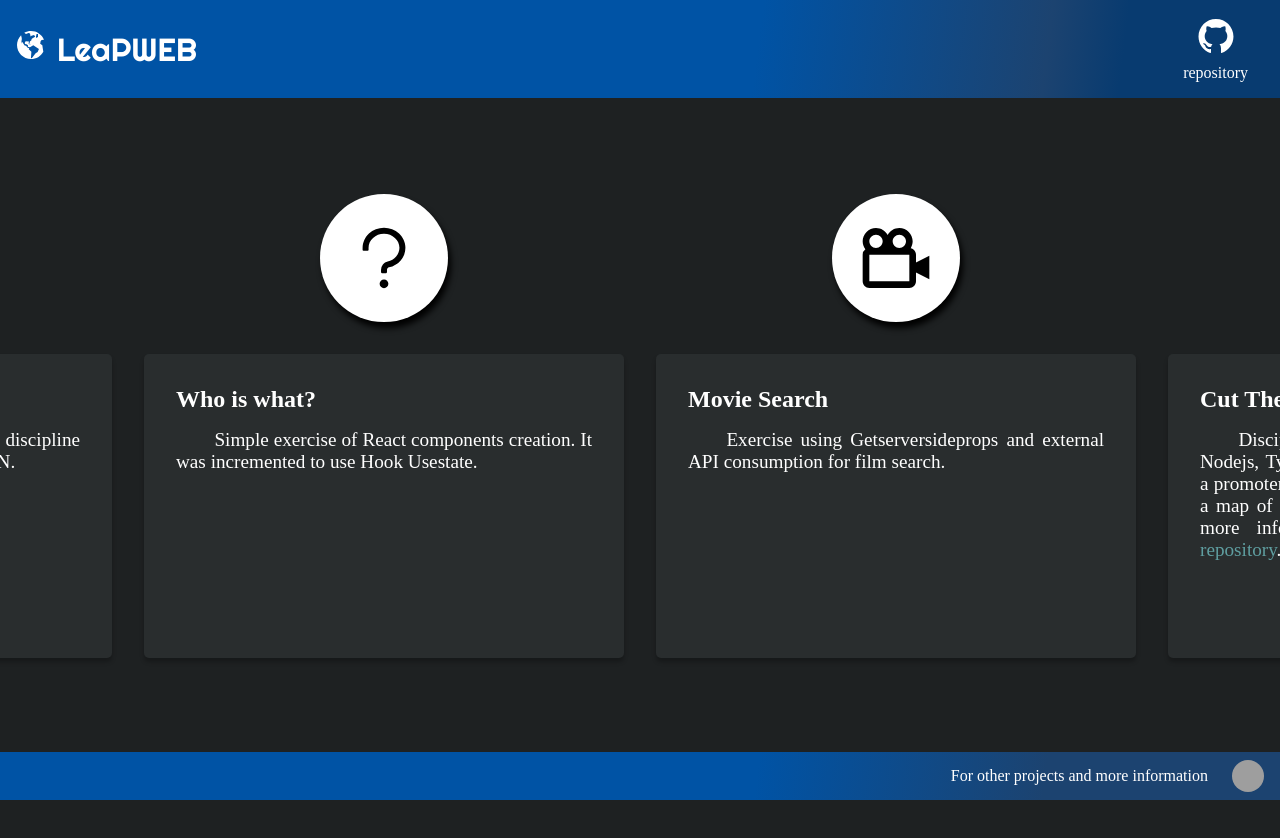
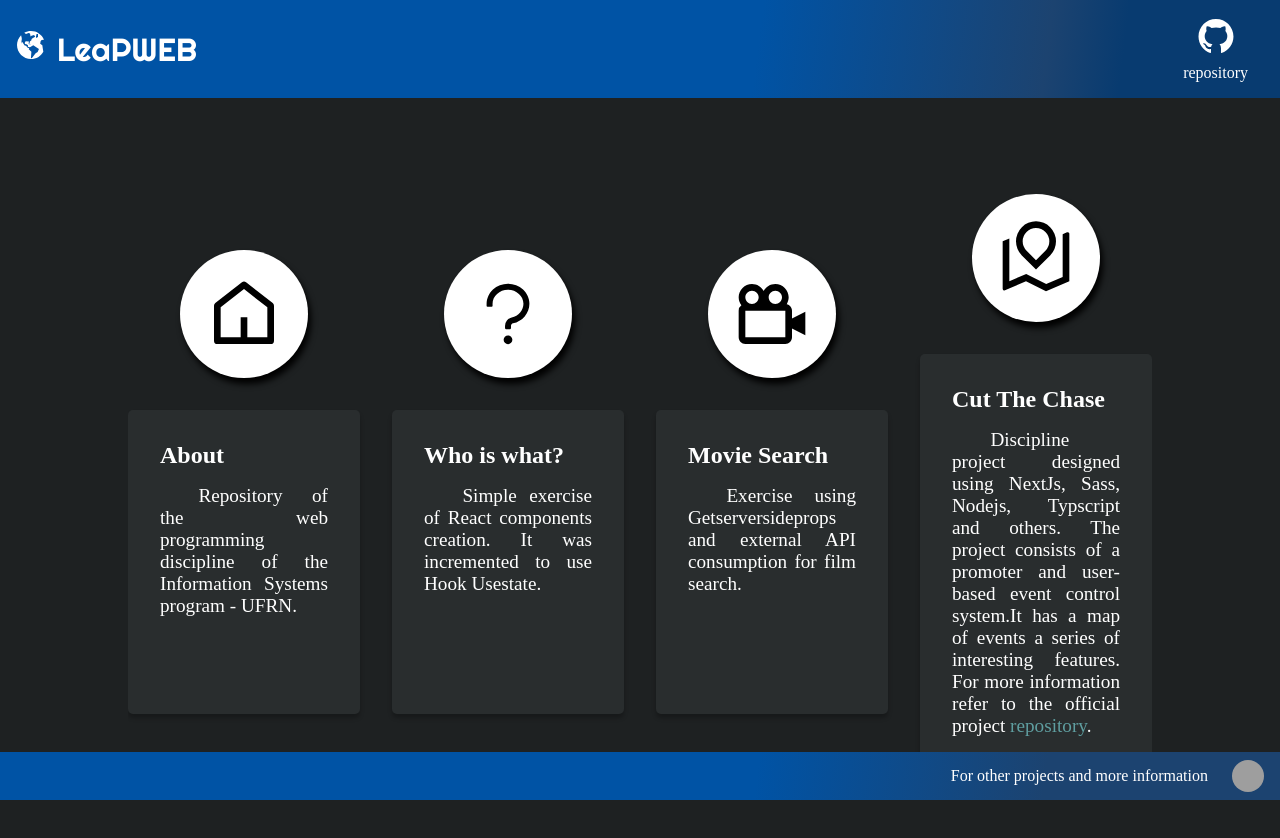
Before and after one commit to ZauJulio/LeaPWEB, a Next.js app in the folder src/: page / in a window 1280 px wide. Shown: the top 838 px of the page. Before the commit the page ends 800 px from the top, so only its background shows below. Built offline with nearby package versions, Linux system fonts and the light colour scheme; grey boxes are pictures that could not be loaded.

Commit message:
correction of scroll layout

```diff
--- a/src/styles/components/Topic.module.scss
+++ b/src/styles/components/Topic.module.scss
@@ -28,7 +28,7 @@
   }
 
   .topicContent {
-    width: 30rem;
+    max-width: 30rem;
 
     @media (max-width:720px){
       height: fit-content;
--- a/src/styles/pages/Home.module.scss
+++ b/src/styles/pages/Home.module.scss
@@ -1,16 +1,22 @@
 .container {
   main {
+    display: flex;
+
+    justify-content: center;
+    align-items: center;
+
     .topicsContainer {
       display: flex;
 
-      justify-content: center;
+      justify-content: space-between;
       align-items: center;
       gap: 2rem;
 
       padding-top: 6rem;
       padding-bottom: 6rem;
 
-      overflow-x: auto;
+      overflow-x: scroll;
+      width: 80vw;
 
       @media (max-width: 1080px) {
         flex-direction: row;
```
Also changed, not shown: src/styles/pages/Movies.module.scss (+7 -4 lines).
